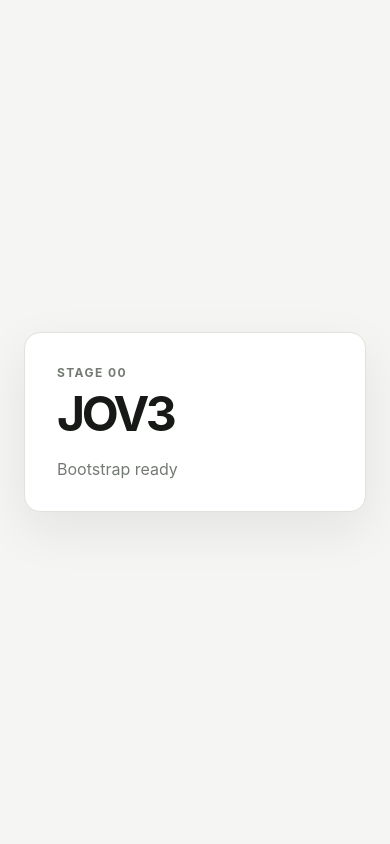
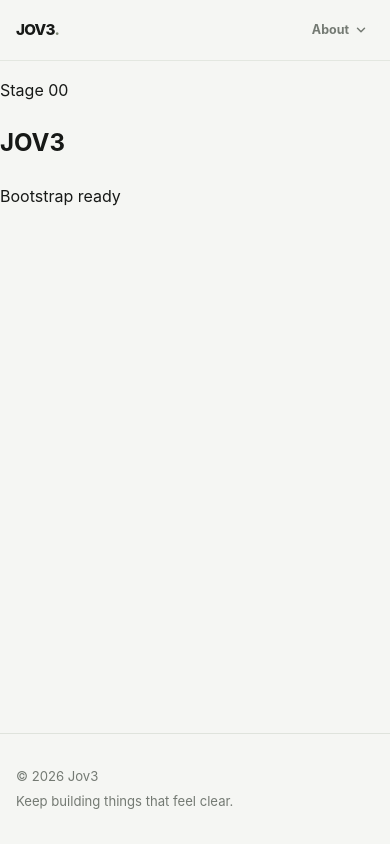
Before and after one commit to Jov3c/jov3, a Nuxt app: page / in a window 390 px wide. Built offline with nearby package versions, Linux system fonts and the light colour scheme.

Commit message:
feat: establish global interface shell

```diff
--- a/app/app.vue
+++ b/app/app.vue
@@ -1,3 +1,5 @@
 <template>
-  <NuxtPage />
+  <NuxtLayout>
+    <NuxtPage />
+  </NuxtLayout>
 </template>
--- a/app/assets/css/main.css
+++ b/app/assets/css/main.css
@@ -1,65 +1,364 @@
 :root {
   color-scheme: light;
-  font-family:
-    Inter,
-    ui-sans-serif,
-    system-ui,
-    -apple-system,
-    BlinkMacSystemFont,
-    'Segoe UI',
-    sans-serif;
-  background: #f5f6f3;
-  color: #171917;
+  --color-bg: #f5f6f3;
+  --color-panel: #ffffff;
+  --color-text: #171917;
+  --color-muted: #747a73;
+  --color-line: #dfe3dc;
+  --color-accent: #7f8a76;
+  --color-accent-soft: #e9ece6;
+  --color-deep: #273028;
+  --radius-sm: 10px;
+  --radius: 16px;
+  --radius-lg: 24px;
+  --shadow-soft: 0 18px 50px rgb(23 25 23 / 7%);
+  --page-width: 1180px;
+  --font-sans:
+    Inter, ui-sans-serif, system-ui, -apple-system, BlinkMacSystemFont, 'Segoe UI', sans-serif;
+  font-family: var(--font-sans);
+  background: var(--color-bg);
+  color: var(--color-text);
+  font-synthesis: none;
+  text-rendering: optimizeLegibility;
 }
 
 * {
   box-sizing: border-box;
 }
 
-body {
-  margin: 0;
+html {
   min-width: 320px;
+  scroll-behavior: smooth;
 }
 
-.bootstrap-shell {
-  display: grid;
-  min-height: 100svh;
-  place-items: center;
-  padding: 24px;
+body {
+  min-width: 320px;
+  min-height: 100vh;
+  margin: 0;
+  background: var(--color-bg);
+  color: var(--color-text);
+  line-height: 1.65;
 }
 
-.bootstrap-card {
-  width: min(100%, 560px);
-  padding: 48px;
-  border: 1px solid #dfe3dc;
-  border-radius: 16px;
-  background: #ffffff;
-  box-shadow: 0 18px 50px rgb(23 25 23 / 8%);
+button,
+input,
+textarea {
+  font: inherit;
 }
 
-.bootstrap-eyebrow {
+button,
+a {
+  -webkit-tap-highlight-color: transparent;
+}
+
+a {
+  color: inherit;
+  text-decoration: none;
+}
+
+img,
+svg {
+  display: block;
+  max-width: 100%;
+}
+
+::selection {
+  background: #ccd3c7;
+}
+
+:focus-visible {
+  outline: 3px solid rgb(127 138 118 / 38%);
+  outline-offset: 3px;
+}
+
+.app-shell {
+  display: flex;
+  min-height: 100vh;
+  flex-direction: column;
+}
+
+.site-main {
+  width: 100%;
+  flex: 1;
+}
+
+.page-container {
+  width: min(calc(100% - 48px), var(--page-width));
+  margin-inline: auto;
+  padding-block: 72px 96px;
+}
+
+.skip-link {
+  position: fixed;
+  z-index: 100;
+  top: 12px;
+  left: 12px;
+  padding: 10px 14px;
+  border-radius: var(--radius-sm);
+  background: var(--color-text);
+  color: white;
+  transform: translateY(-150%);
+}
+
+.skip-link:focus {
+  transform: translateY(0);
+}
+
+.topbar {
+  position: sticky;
+  z-index: 40;
+  top: 0;
+  border-bottom: 1px solid rgb(223 227 220 / 82%);
+  background: rgb(245 246 243 / 88%);
+  backdrop-filter: blur(16px);
+}
+
+.topbar__inner,
+.site-footer__inner {
+  display: flex;
+  width: min(calc(100% - 48px), var(--page-width));
+  min-height: 68px;
+  align-items: center;
+  justify-content: space-between;
+  margin-inline: auto;
+}
+
+.wordmark {
+  font-size: 1.05rem;
+  font-weight: 850;
+  letter-spacing: -0.05em;
+}
+
+.wordmark span {
+  color: var(--color-accent);
+}
+
+.main-nav {
+  display: flex;
+  align-items: center;
+  gap: 4px;
+}
+
+.nav-link {
+  display: inline-flex;
+  min-height: 40px;
+  align-items: center;
+  gap: 5px;
+  padding: 8px 12px;
+  border: 0;
+  border-radius: 9px;
+  background: transparent;
+  color: var(--color-muted);
+  cursor: pointer;
+  font-size: 0.9rem;
+  font-weight: 650;
+  transition:
+    color 160ms ease,
+    background-color 160ms ease;
+}
+
+.nav-link:hover,
+.nav-link.router-link-active,
+.nav-link.router-link-exact-active {
+  background: var(--color-panel);
+  color: var(--color-text);
+}
+
+.nav-link svg {
+  width: 14px;
+  fill: none;
+  stroke: currentColor;
+  stroke-linecap: round;
+  stroke-linejoin: round;
+  stroke-width: 1.7;
+}
+
+.about-menu {
+  position: relative;
+}
+
+.about-menu__panel {
+  position: absolute;
+  top: calc(100% + 8px);
+  right: 0;
+  width: 150px;
+  padding: 6px;
+  border: 1px solid var(--color-line);
+  border-radius: 12px;
+  background: var(--color-panel);
+  box-shadow: var(--shadow-soft);
+}
+
+.about-menu__panel a {
+  display: block;
+  padding: 9px 11px;
+  border-radius: 8px;
+  color: var(--color-muted);
+  font-size: 0.9rem;
+}
+
+.about-menu__panel a:hover,
+.about-menu__panel a.router-link-active {
+  background: var(--color-bg);
+  color: var(--color-text);
+}
+
+.site-footer {
+  border-top: 1px solid var(--color-line);
+  color: var(--color-muted);
+  font-size: 0.82rem;
+}
+
+.site-footer__inner {
+  min-height: 84px;
+}
+
+.site-footer p {
+  margin: 0;
+}
+
+.surface-card {
+  border: 1px solid var(--color-line);
+  border-radius: var(--radius);
+  background: var(--color-panel);
+  box-shadow: 0 1px 0 rgb(23 25 23 / 2%);
+}
+
+.surface-card--interactive {
+  transition:
+    transform 180ms ease,
+    border-color 180ms ease,
+    box-shadow 180ms ease;
+}
+
+.surface-card--interactive:hover {
+  border-color: #cbd1c7;
+  box-shadow: var(--shadow-soft);
+  transform: translateY(-3px);
+}
+
+.eyebrow {
   margin: 0 0 12px;
-  color: #747a73;
-  font-size: 0.75rem;
-  font-weight: 700;
-  letter-spacing: 0.12em;
+  color: var(--color-accent);
+  font-size: 0.72rem;
+  font-weight: 800;
+  letter-spacing: 0.15em;
   text-transform: uppercase;
 }
 
-h1 {
-  margin: 0;
-  font-size: clamp(3rem, 12vw, 6rem);
-  letter-spacing: -0.07em;
-  line-height: 0.9;
+.page-heading {
+  max-width: 760px;
+  margin-bottom: 52px;
 }
 
-.bootstrap-card > :last-child {
-  margin: 24px 0 0;
-  color: #747a73;
+.page-heading h1 {
+  margin: 0;
+  font-size: clamp(2.7rem, 7vw, 5.6rem);
+  letter-spacing: -0.065em;
+  line-height: 0.95;
 }
 
-@media (max-width: 480px) {
-  .bootstrap-card {
-    padding: 32px;
+.page-heading__description {
+  max-width: 650px;
+  margin: 22px 0 0;
+  color: var(--color-muted);
+  font-size: clamp(1rem, 2vw, 1.16rem);
+}
+
+.button {
+  display: inline-flex;
+  min-height: 42px;
+  align-items: center;
+  justify-content: center;
+  padding: 9px 16px;
+  border: 1px solid var(--color-text);
+  border-radius: 999px;
+  background: var(--color-text);
+  color: white;
+  cursor: pointer;
+  font-size: 0.86rem;
+  font-weight: 750;
+  transition:
+    transform 160ms ease,
+    background-color 160ms ease;
+}
+
+.button:hover {
+  background: var(--color-deep);
+  transform: translateY(-1px);
+}
+
+.button--ghost {
+  border-color: var(--color-line);
+  background: var(--color-panel);
+  color: var(--color-text);
+}
+
+.button--ghost:hover {
+  background: var(--color-accent-soft);
+}
+
+.muted {
+  color: var(--color-muted);
+}
+
+@media (max-width: 700px) {
+  .page-container,
+  .topbar__inner,
+  .site-footer__inner {
+    width: min(calc(100% - 32px), var(--page-width));
+  }
+
+  .page-container {
+    padding-block: 48px 72px;
+  }
+
+  .topbar__inner {
+    min-height: 60px;
+  }
+
+  .main-nav {
+    gap: 0;
+  }
+
+  .nav-link {
+    min-height: 38px;
+    padding-inline: 8px;
+    font-size: 0.78rem;
+  }
+
+  .site-footer__inner {
+    min-height: 110px;
+    align-items: flex-start;
+    flex-direction: column;
+    justify-content: center;
+    gap: 3px;
+  }
+
+  .page-heading {
+    margin-bottom: 36px;
   }
 }
+
+@media (max-width: 390px) {
+  .wordmark {
+    font-size: 0.95rem;
+  }
+
+  .nav-link {
+    padding-inline: 6px;
+  }
+}
+
+@media (prefers-reduced-motion: reduce) {
+  html {
+    scroll-behavior: auto;
+  }
+
+  *,
+  *::before,
+  *::after {
+    scroll-behavior: auto !important;
+    transition-duration: 0.01ms !important;
+  }
+}
--- /dev/null
+++ b/app/components/shell/AboutDropdown.vue
@@ -0,0 +1,59 @@
+<script setup lang="ts">
+import { aboutNavigation } from '~/data/navigation';
+
+const route = useRoute();
+const isOpen = ref(false);
+const root = ref<HTMLElement | null>(null);
+const isAboutRoute = computed(() => route.path.startsWith('/about'));
+
+function close() {
+  isOpen.value = false;
+}
+
+function handlePointerDown(event: PointerEvent) {
+  if (root.value && !root.value.contains(event.target as Node)) close();
+}
+
+function handleKeydown(event: KeyboardEvent) {
+  if (event.key === 'Escape') close();
+}
+
+onMounted(() => {
+  document.addEventListener('pointerdown', handlePointerDown);
+  document.addEventListener('keydown', handleKeydown);
+});
+
+onBeforeUnmount(() => {
+  document.removeEventListener('pointerdown', handlePointerDown);
+  document.removeEventListener('keydown', handleKeydown);
+});
+</script>
+
+<template>
+  <div ref="root" class="about-menu" @focusout="isOpen = false">
+    <button
+      class="nav-link nav-link--button"
+      :class="{ 'router-link-active': isAboutRoute }"
+      type="button"
+      aria-haspopup="menu"
+      :aria-expanded="isOpen"
+      @click="isOpen = !isOpen"
+    >
+      About
+      <svg viewBox="0 0 16 16" aria-hidden="true">
+        <path d="m4 6 4 4 4-4" />
+      </svg>
+    </button>
+    <div v-show="isOpen" class="about-menu__panel" role="menu">
+      <NuxtLink
+        v-for="item in aboutNavigation"
+        :key="item.to"
+        :to="item.to"
+        role="menuitem"
+        @click="close"
+      >
+        {{ item.label }}
+      </NuxtLink>
+    </div>
+  </div>
+</template>
--- /dev/null
+++ b/app/components/shell/AppFooter.vue
@@ -0,0 +1,8 @@
+<template>
+  <footer class="site-footer">
+    <div class="site-footer__inner">
+      <p>© {{ new Date().getFullYear() }} Jov3</p>
+      <p>Keep building things that feel clear.</p>
+    </div>
+  </footer>
+</template>
--- /dev/null
+++ b/app/components/shell/AppTopbar.vue
@@ -0,0 +1,12 @@
+<script setup lang="ts">
+import MainNav from './MainNav.vue';
+</script>
+
+<template>
+  <header class="topbar">
+    <div class="topbar__inner">
+      <NuxtLink class="wordmark" to="/" aria-label="JOV3 首页">JOV3<span>.</span></NuxtLink>
+      <MainNav />
+    </div>
+  </header>
+</template>
--- /dev/null
+++ b/app/components/shell/MainNav.vue
@@ -0,0 +1,19 @@
+<script setup lang="ts">
+import { primaryNavigation } from '~/data/navigation';
+import AboutDropdown from './AboutDropdown.vue';
+</script>
+
+<template>
+  <nav class="main-nav" aria-label="主导航">
+    <NuxtLink
+      v-for="item in primaryNavigation"
+      :key="item.to"
+      class="nav-link"
+      :to="item.to"
+      :aria-label="`${item.label} 页面`"
+    >
+      {{ item.label }}
+    </NuxtLink>
+    <AboutDropdown />
+  </nav>
+</template>
--- /dev/null
+++ b/app/components/ui/AppButton.vue
@@ -0,0 +1,22 @@
+<script setup lang="ts">
+withDefaults(
+  defineProps<{
+    to?: string;
+    href?: string;
+    variant?: 'solid' | 'ghost';
+  }>(),
+  { to: undefined, href: undefined, variant: 'solid' },
+);
+</script>
+
+<template>
+  <NuxtLink v-if="to" class="button" :class="`button--${variant}`" :to="to">
+    <slot />
+  </NuxtLink>
+  <a v-else-if="href" class="button" :class="`button--${variant}`" :href="href">
+    <slot />
+  </a>
+  <button v-else class="button" :class="`button--${variant}`" type="button">
+    <slot />
+  </button>
+</template>
--- /dev/null
+++ b/app/components/ui/PageHeading.vue
@@ -0,0 +1,16 @@
+<script setup lang="ts">
+defineProps<{
+  eyebrow?: string;
+  title: string;
+  description?: string;
+}>();
+</script>
+
+<template>
+  <header class="page-heading">
+    <p v-if="eyebrow" class="eyebrow">{{ eyebrow }}</p>
+    <h1>{{ title }}</h1>
+    <p v-if="description" class="page-heading__description">{{ description }}</p>
+    <slot />
+  </header>
+</template>
--- /dev/null
+++ b/app/components/ui/SurfaceCard.vue
@@ -0,0 +1,15 @@
+<script setup lang="ts">
+withDefaults(
+  defineProps<{
+    as?: string;
+    interactive?: boolean;
+  }>(),
+  { as: 'section', interactive: false },
+);
+</script>
+
+<template>
+  <component :is="as" class="surface-card" :class="{ 'surface-card--interactive': interactive }">
+    <slot />
+  </component>
+</template>
--- /dev/null
+++ b/app/layouts/default.vue
@@ -0,0 +1,15 @@
+<script setup lang="ts">
+import AppFooter from '~/components/shell/AppFooter.vue';
+import AppTopbar from '~/components/shell/AppTopbar.vue';
+</script>
+
+<template>
+  <div class="app-shell">
+    <a class="skip-link" href="#main-content">跳到主要内容</a>
+    <AppTopbar />
+    <main id="main-content" class="site-main">
+      <slot />
+    </main>
+    <AppFooter />
+  </div>
+</template>
```
Also changed, not shown: 1 other file (tests, documents, lock files or other folders).
